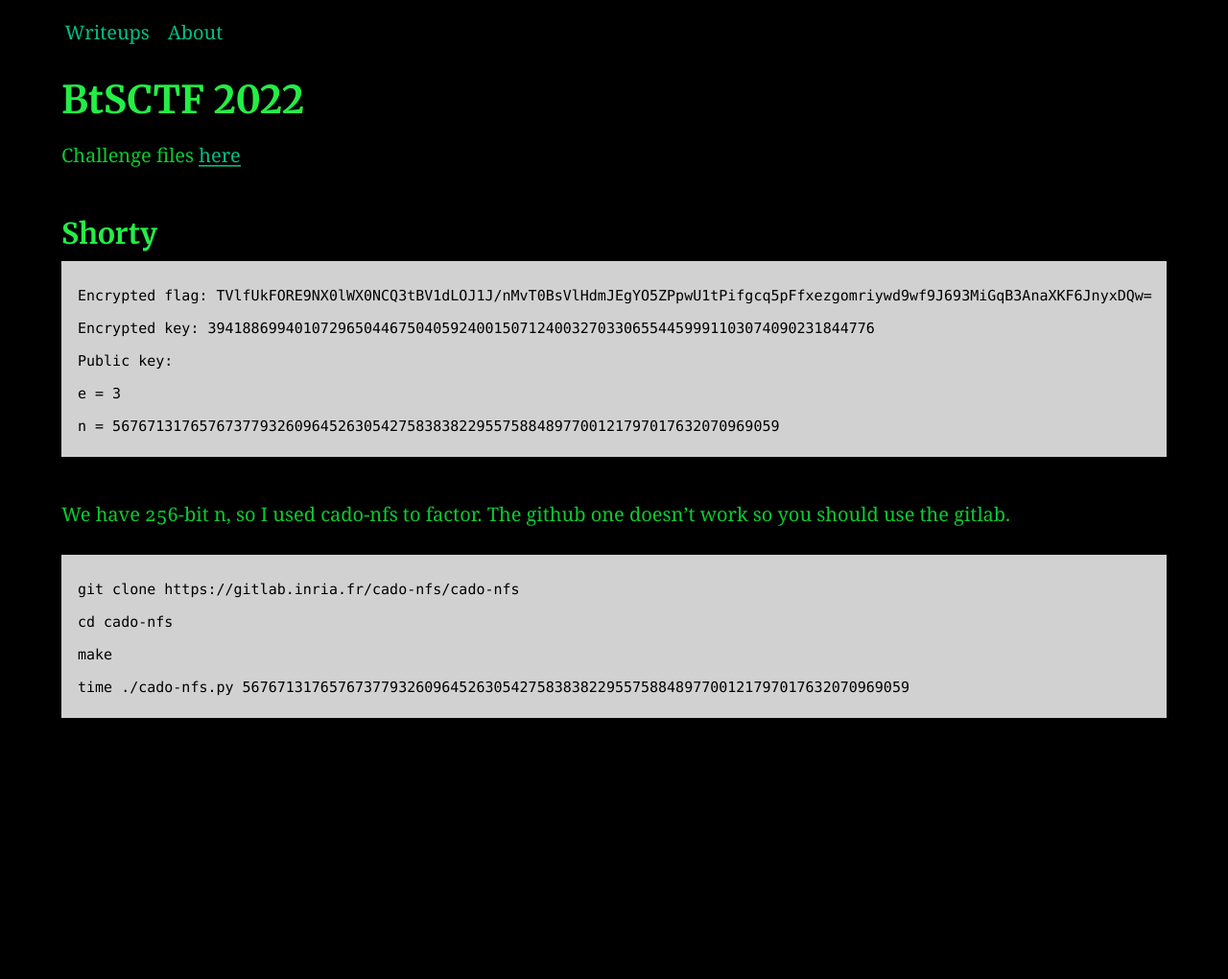
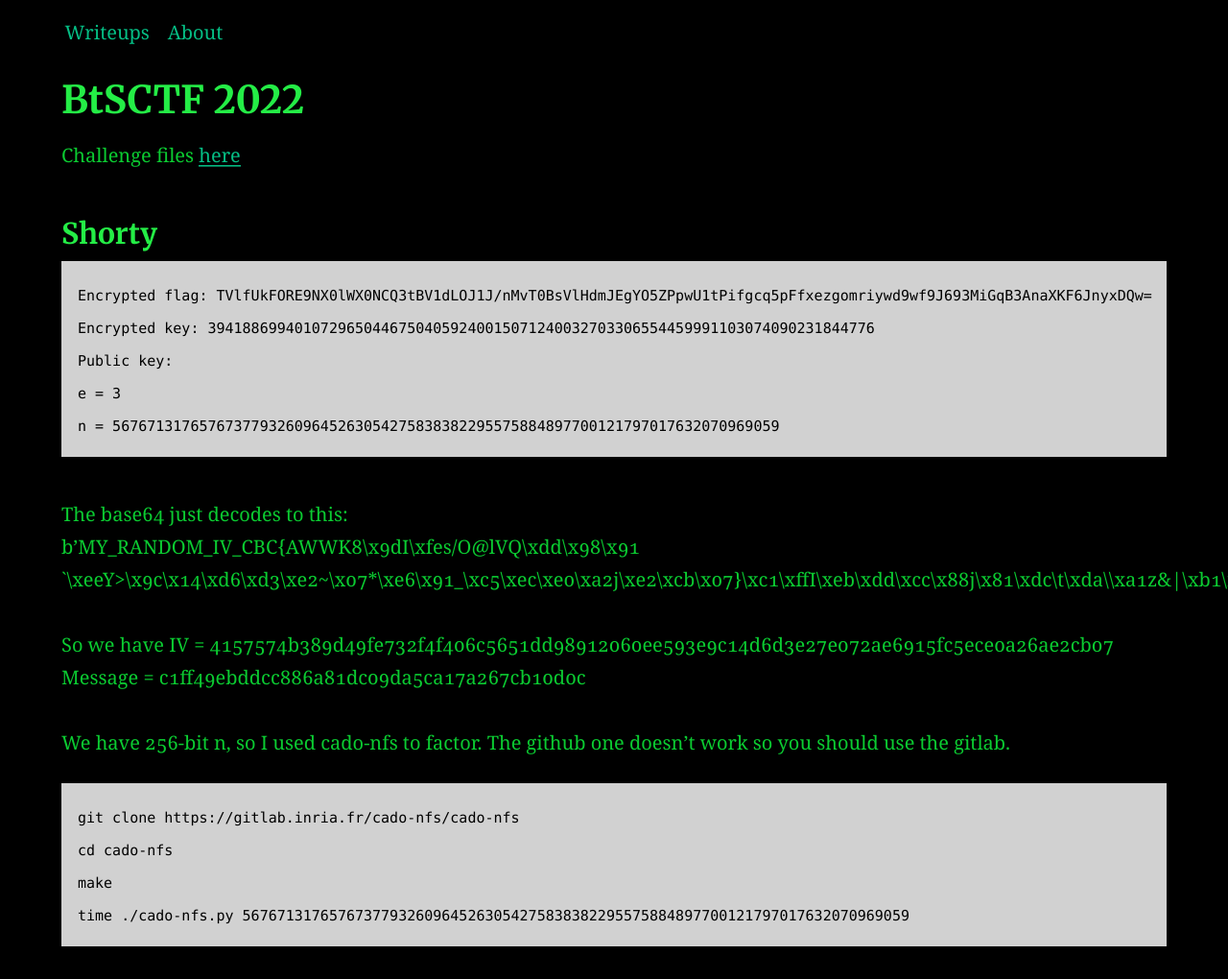
Before and after one commit to AC01010/Connor-McCartney.github.io, a Jekyll site: the page built from _posts/2012-12-18-btsCTF-2022.md, in a window 1280 px wide. Shown: the whole page at 96% size. Built offline with Jekyll 4.4.1, drawn with Linux system fonts in a browser that asks for light colours; before the commit the page ends 900 px from its top, so only the background shows below that.

Commit message:
Update 2012-12-18-btsCTF-2022.md

````diff
--- a/_posts/2012-12-18-btsCTF-2022.md
+++ b/_posts/2012-12-18-btsCTF-2022.md
@@ -18,6 +18,12 @@ e = 3
 n = 56767131765767377932609645263054275838382295575884897700121797017632070969059
 ```
 
+The base64 just decodes to this: <br>
+b'MY_RANDOM_IV_CBC{AWWK8\x9dI\xfes/O@lVQ\xdd\x98\x91 `\xeeY>\x9c\x14\xd6\xd3\xe2~\x07*\xe6\x91_\xc5\xec\xe0\xa2j\xe2\xcb\x07}\xc1\xffI\xeb\xdd\xcc\x88j\x81\xdc\t\xda\\\xa1z&|\xb1\r\x0c'
+
+So we have IV = 4157574b389d49fe732f4f406c5651dd98912060ee593e9c14d6d3e27e072ae6915fc5ece0a26ae2cb07 <br>
+Message = c1ff49ebddcc886a81dc09da5ca17a267cb10d0c
+
 We have 256-bit n, so I used cado-nfs to factor. The github one doesn't work so you should use the gitlab.
 
 ```
````
